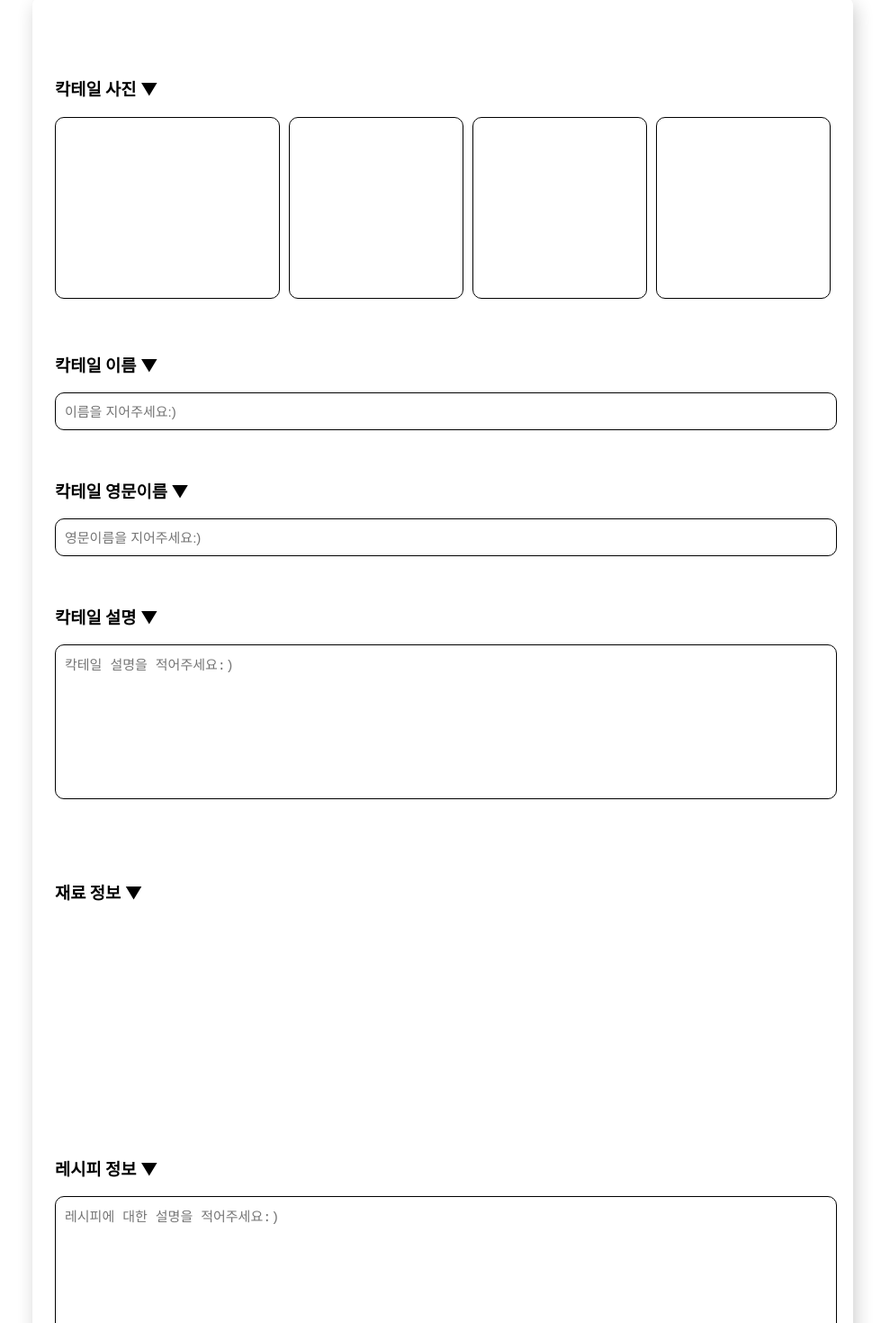
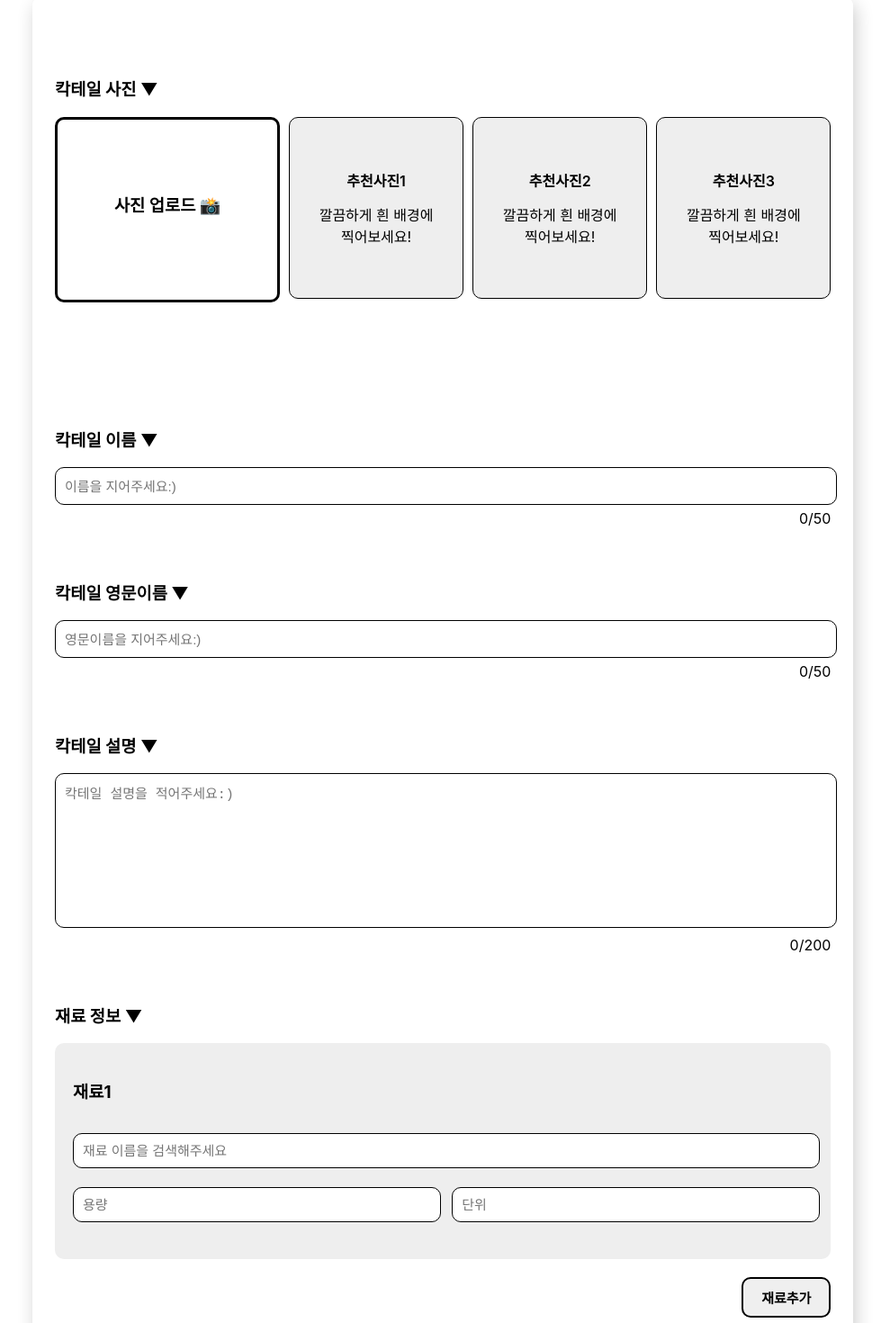
Before and after one commit to YuumiNam/CocktailprojectFront, a React (Create React App) app: page /signature/join in a window 1280 px wide. Shown: the part 760-2230 px from the top of the page at 90% size, without its empty margins (156-1145 px from the left). Built offline with nearby package versions, Linux system fonts and the light colour scheme; no server answers; the HTML template or start-up script is replaced by a standard one.

Commit message:
cocktailTest #07

```diff
--- a/src/signature/signature.css
+++ b/src/signature/signature.css
@@ -55,7 +55,7 @@
     box-shadow: rgb(0 0 0 / 20%) 3px 8px 20px;
     border-radius: 10px;
     display: grid;
-    grid-template-columns: 300px 120px 330px;
+    grid-template-columns: 300px 100px 330px;
     grid-template-rows: 70px 60px 1fr;
 }
 
@@ -70,16 +70,28 @@
 
 .signature-join-contents {
     width: 96.25%;
-    margin-top: 50px;
+    margin: 50px 0;
     padding: 70px 25px;
     box-shadow: rgb(0 0 0 / 20%) 3px 8px 20px;
     border-radius: 10px;
 }
 
-.signature-contents-picture-box div div {
+.signature-picture-box {
     border: 1px solid black;
     border-radius: 10px;
     height: 200px;
+}
+
+.signature-picture-box-grid-1 {
+    display: grid;
+    grid-template-columns: 250px 1fr 1fr 1fr;
+    column-gap: 10px;
+}
+
+.signature-picture-box-grid-2 {
+    display: grid;
+    grid-template-rows: 1.5fr 1fr 1fr 1.5fr;
+    background-color: #eee;
 }
 
 .signature-contents {
@@ -94,6 +106,36 @@
     resize: none;
     height: 150px;
     white-space: pre-line;
+}
+
+.signature-ingredient-container {
+    display: grid;
+    grid-template-columns: 1fr 1fr;
+    grid-template-rows: 1fr 60px 60px;
+    column-gap: 20px;
+    height: 200px;
+    padding: 20px;
+    background-color: #eee;
+    border-radius: 10px;
+}
+
+.signature-ingredient-contents-1 {
+    width: 96.5%;
+    padding: 10px;
+    border: 1px solid;
+    border-radius: 10px;
+    font-size: 15px;
+}
+
+.signature-ingredient-contents-btn {
+    margin-top: 20px;
+    padding: 10px 20px;
+    float: right;
+    border: 2px solid black;
+    border-radius: 10px;
+    font-size: 15px;
+    font-weight: bold;
+    cursor: pointer;
 }
 
 .signature-contents-btn {
--- a/src/signature/signatureJoin.js
+++ b/src/signature/signatureJoin.js
@@ -10,39 +10,56 @@ function SignatureJoin() {
                 <div style={{gridColumn:'3/4', color:'rgb(110, 110, 110)', marginTop:'30px'}}>♥좋아요♥를 많이 받게되면 <br /> 모여Bar 가이드에 정식 레시피로 등록됩니다. 매력적인 칵테일을 소개해주세요!</div>
             </div>
             <div className="signature-join-contents">
-                <form style={{display:'grid', gridTemplateRows:'1fr 100px 100px 1fr 1fr 1fr', rowGap:'40px'}}>
+                <form style={{display:'grid', gridTemplateRows:'1fr 150px 150px 280px 1fr 1fr', rowGap:'20px'}}>
                     <div className="signature-contents-picture-box">
                         <h3>칵테일 사진 ▼</h3>
-                        <div style={{display:'grid', gridTemplateColumns:'250px 1fr 1fr 1fr', columnGap:'10px'}}>
-                            <div></div>
-                            <div></div>
-                            <div></div>
-                            <div></div>
+                        <div className="signature-picture-box signature-picture-box-grid-1" style={{border:'0px'}}>
+                            <div className="signature-picture-box" style={{border:'3px solid'}}>
+                                <h3 style={{textAlign:'center', marginTop:'80px'}}>사진 업로드 📸</h3>
+                            </div>
+                            <div className="signature-picture-box signature-picture-box-grid-2">
+                                <div style={{gridRow:'2/3', textAlign:'center', fontWeight:'600'}}>추천사진1</div>
+                                <div style={{gridRow:'3/4', textAlign:'center'}}>깔끔하게 흰 배경에 <br/> 찍어보세요!</div>
+                            </div>
+                            <div className="signature-picture-box signature-picture-box-grid-2">
+                                <div style={{gridRow:'2/3', textAlign:'center', fontWeight:'600'}}>추천사진2</div>
+                                <div style={{gridRow:'3/4', textAlign:'center'}}>깔끔하게 흰 배경에 <br/> 찍어보세요!</div>
+                            </div>
+                            <div className="signature-picture-box signature-picture-box-grid-2">
+                                <div style={{gridRow:'2/3', textAlign:'center', fontWeight:'600'}}>추천사진3</div>
+                                <div style={{gridRow:'3/4', textAlign:'center'}}>깔끔하게 흰 배경에 <br/> 찍어보세요!</div>
+                            </div>
                         </div>
                     </div>
                     <div>
                         <h3>칵테일 이름 ▼</h3>
                         <input type="text" placeholder="이름을 지어주세요:)" className="signature-contents"></input>
+                        <p style={{textAlign:'right', marginTop:'5px'}}>0/50</p>
                     </div>
                     <div>
                         <h3>칵테일 영문이름 ▼</h3>
                         <input type="text" placeholder="영문이름을 지어주세요:)" className="signature-contents"></input>
+                        <p style={{textAlign:'right', marginTop:'5px'}}>0/50</p>
                     </div>
                     <div>
                         <h3>칵테일 설명 ▼</h3>
                         <textarea placeholder="칵테일 설명을 적어주세요:)" spellCheck="false" className="signature-contents signature-textarea"></textarea>
+                        <p style={{textAlign:'right', marginTop:'5px'}}>0/200</p>
                     </div>
                     <div>
                         <h3>재료 정보 ▼</h3>
-                        <div style={{display:'grid', gridTemplateColumns:'1fr 1fr', gridTemplateRows:'1fr 1fr 1fr', height:'200px'}}>
-                            <div></div>
-                            <div></div>
-                            <div></div>
+                        <div className="signature-ingredient-container">
+                            <div><h3>재료1</h3></div>
+                            <div style={{gridColumn:'1/3'}}><input type="text" placeholder="재료 이름을 검색해주세요"  className="signature-ingredient-contents-1" style={{width:'98.3%'}}></input></div>
+                            <div><input type="text" placeholder="용량" className="signature-ingredient-contents-1"></input></div>
+                            <div><input type="text" placeholder="단위" className="signature-ingredient-contents-1"></input></div>
                         </div>
+                        <button className="signature-ingredient-contents-btn">재료추가</button>
                     </div>
                     <div>
                         <h3>레시피 정보 ▼</h3>
                         <textarea placeholder="레시피에 대한 설명을 적어주세요:)" spellCheck="false" className="signature-contents signature-textarea"></textarea>
+                        <p style={{textAlign:'right', marginTop:'5px'}}>0/200</p>
                     </div>
                     <div>
                         <button className="signature-contents-btn">업로드</button>
```
